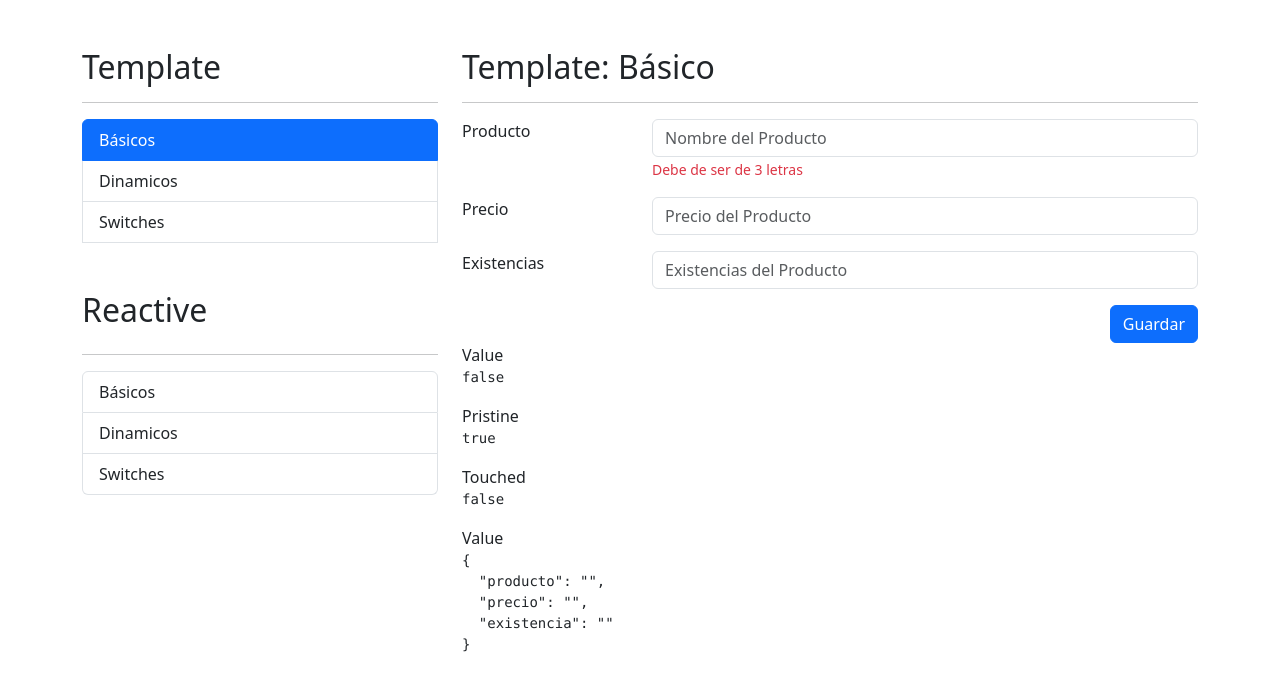
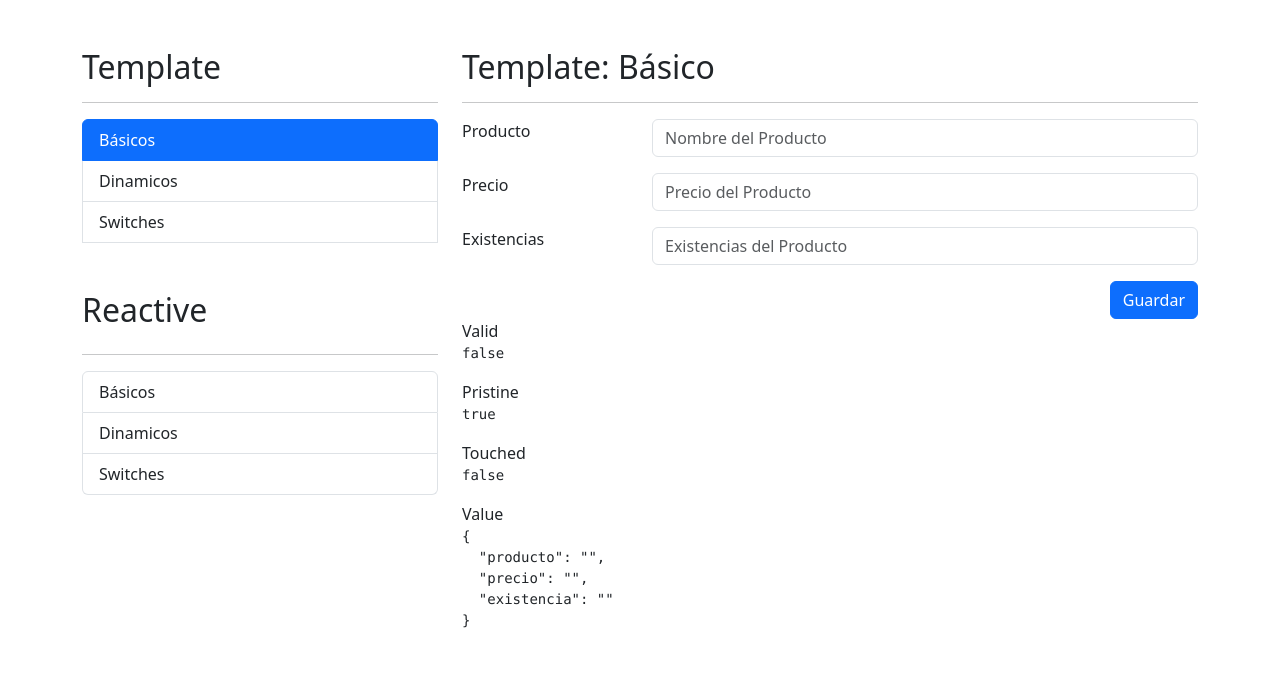
Before and after one commit to idmc30/forrmulario-angular, an Angular app: page /template/basicos in a window 1280 px wide. Shown: the top 690 px of the page. Built offline with nearby package versions, Linux system fonts and the light colour scheme.

Commit message:
mostrando el mensaje de error , si el camp esta valido y fue tocado por el usuario

```diff
--- a/src/app/template/basicos/basicos.component.html
+++ b/src/app/template/basicos/basicos.component.html
@@ -9,6 +9,7 @@
     >
       <!-- Campo de producto -->
       <div class="mb-3 row">
+
         <label class="col-sm-3 col-fom-label">Producto</label>
         <div class="col-sm-9">
           <input
@@ -17,9 +18,12 @@
             ngModel
             name="producto"
             placeholder="Nombre del Producto"
-          required/>
-          <span class="form-text text-danger">Debe de ser de 3 letras</span>
+            required
+            minlength="3"/>
+          <span class="form-text text-danger" *ngIf="miFormulario.controls['producto']?.invalid &&
+          miFormulario.controls['producto']?.touched">Debe de ser de 3 letras</span>
         </div>
+
       </div>
 
       <!-- Campo de producto -->
@@ -65,7 +69,7 @@
   <div class="col">
 
 
-    <span>Value</span>
+    <span>Valid</span>
     <pre>{{ miFormulario.valid}}</pre>
 
     <span>Pristine</span>
--- a/src/app/template/basicos/basicos.component.ts
+++ b/src/app/template/basicos/basicos.component.ts
@@ -18,7 +18,7 @@
   guardar( miFormulario: NgForm){
     // guardar(miformulario: any){
       // console.log(miformulario);
-    console.log(miFormulario.value);
+    console.log(miFormulario);
 
 
   }
```
